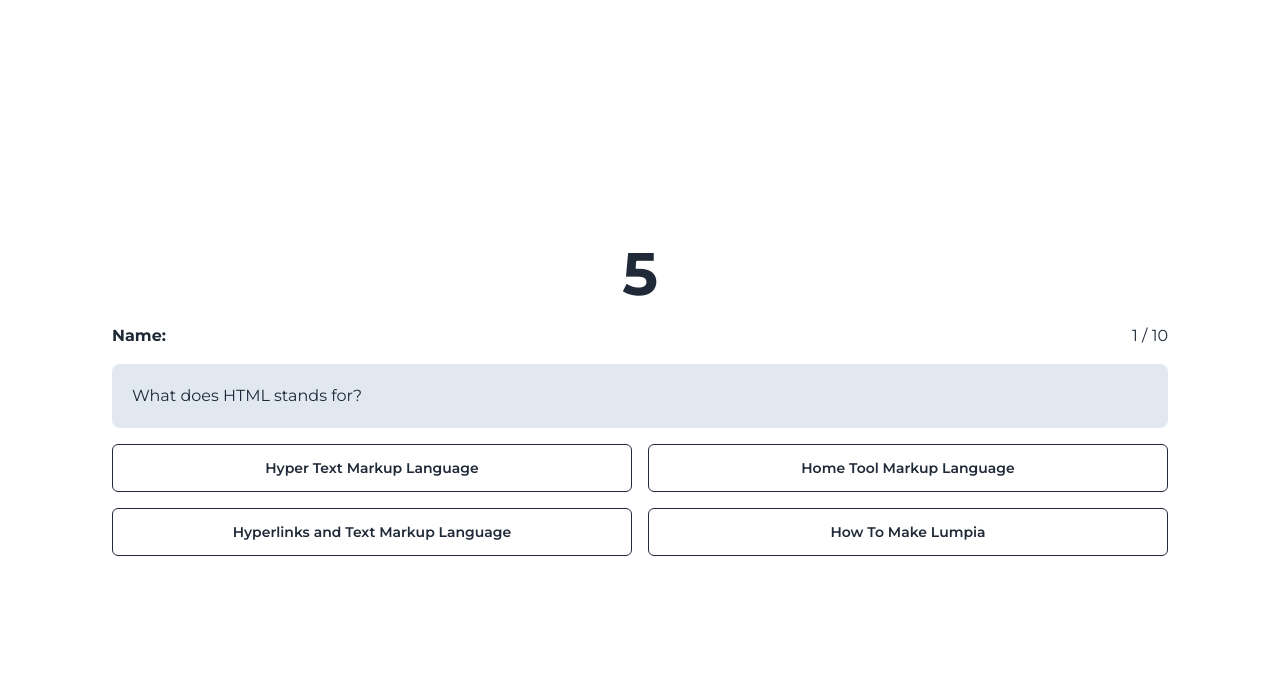
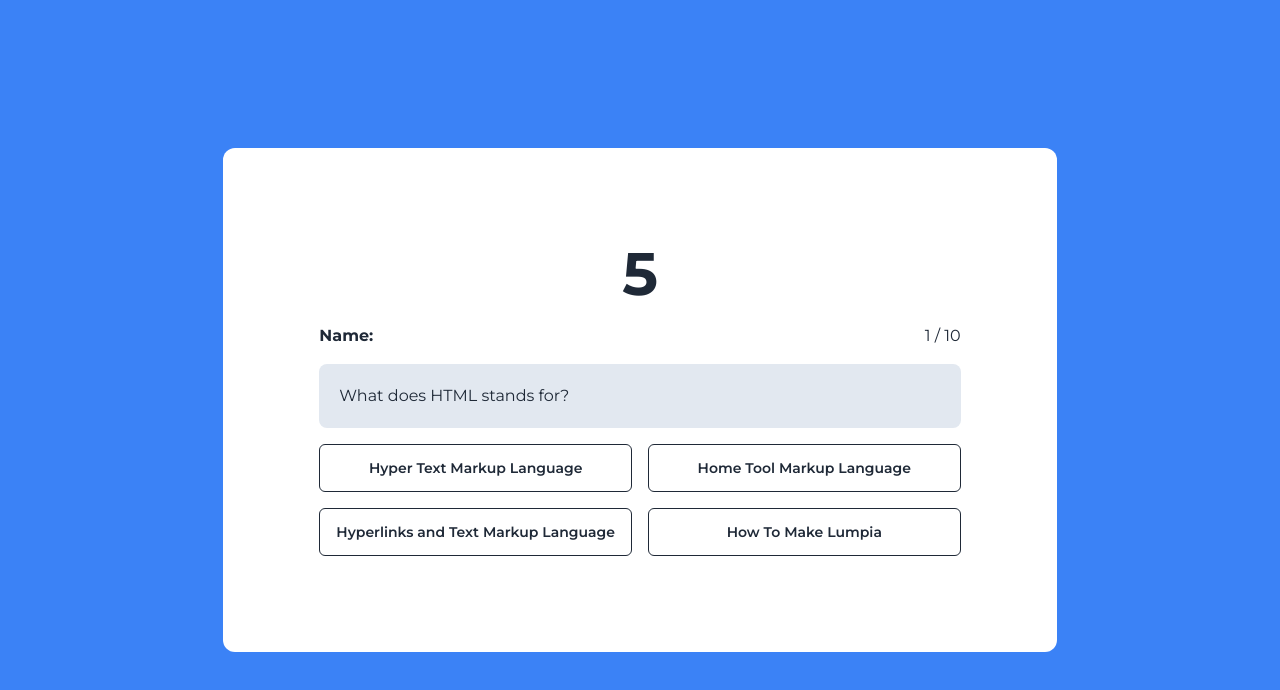
Before and after one commit to MarkMallari16/quiz-game-react, a React (Vite) app: page /game in a window 1280 px wide. Shown: the top 690 px of the page. Built offline with nearby package versions, Linux system fonts and the light colour scheme.

Commit message:
fix some ui

```diff
--- a/src/pages/QuizGame.jsx
+++ b/src/pages/QuizGame.jsx
@@ -10,16 +10,16 @@ const QuizGame = () => {
     const { questions, score, currentQuestionIndex, isShowScore, handleTryAgain, handleAnswerButtonClicked, shuffledArray, scoreResultMessage, handleExit, timer } = useQuizGame();
 
     return (
-        <div className='h-screen flex items-center justify-center '>
+        <div className='h-screen flex items-center justify-center bg-blue-500'>
             {isShowScore ? (
-                <div>
+                <div className='bg-white'>
                     <div className='text-2xl font-black'>{name} Your score is: {score}</div>
                     <div className='text-center font-medium'>{scoreResultMessage}</div>
                     <button className='btn btn-primary w-full rounded-lg mt-3' onClick={handleTryAgain}>Try Again</button>
                     <button className='btn btn-error py-2 font-bold  w-full rounded-lg mt-3' onClick={handleExit}>Exit</button>
                 </div>
             ) : (
-                <div className='w-full p-6 lg:p-28'>
+                <div className='p-10 lg:p-24 bg-white rounded-xl'>
                     <div className='text-6xl font-bold text-center mb-5'> {timer}</div>
                     <div className='flex justify-between gap-2 mb-4'>
 
```
